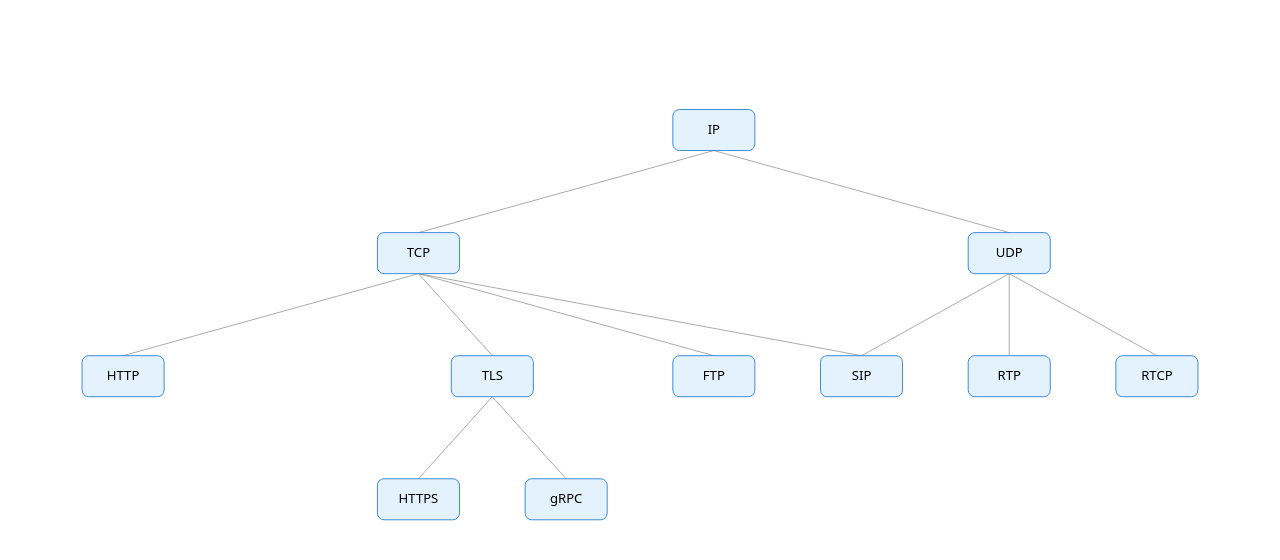
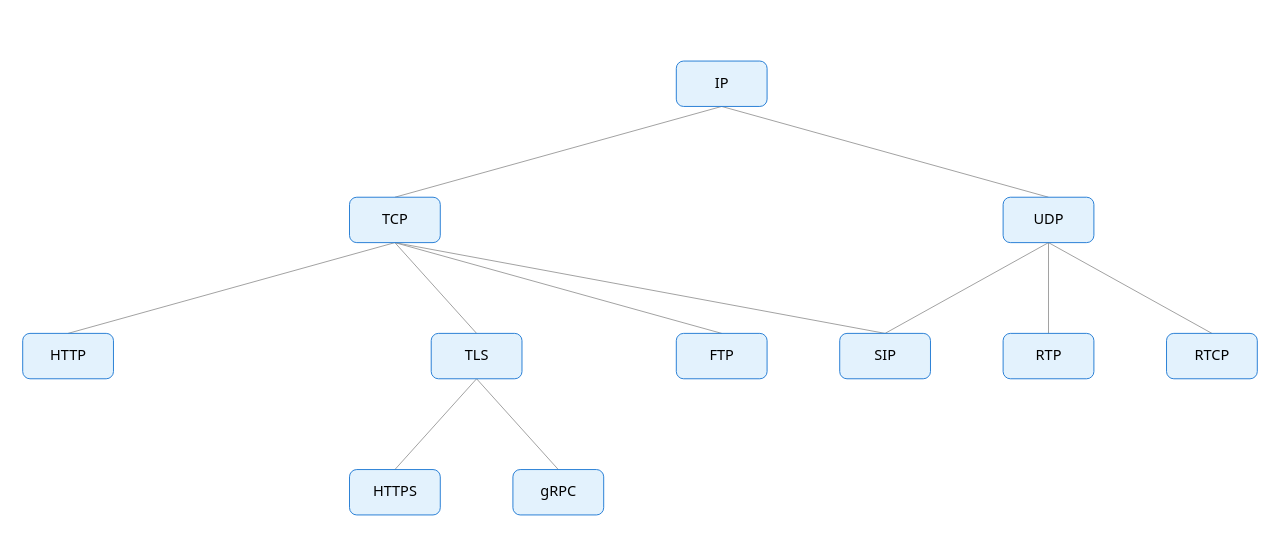
Before and after one commit to nikhildhole/protocol-hierarchy-explorer, a Preact app: page / in a window 1280 px wide. Shown: the part 112-672 px from the top of the page. Built offline with nearby package versions, Linux system fonts and the light colour scheme.

Commit message:
feat: Transition to pointer events for enhanced interaction, implement dynamic SVG sizing, and introduce a comprehensive README.

```diff
--- a/index.html
+++ b/index.html
@@ -5,6 +5,22 @@
     <link rel="icon" type="image/svg+xml" href="/favicon.svg" />
     <meta name="viewport" content="width=device-width, initial-scale=1.0" />
     <title>Protocol Hierarchy Explorer</title>
+    <style>
+      html, body {
+        height: 100%;
+        margin: 0;
+      }
+
+      #app {
+        height: 100vh;
+      }
+
+      @supports (height: 100dvh) {
+        #app {
+          height: 100dvh;
+        }
+      }
+    </style>
   </head>
   <body>
     <div id="app"></div>
--- a/src/app.jsx
+++ b/src/app.jsx
@@ -1,3 +1,4 @@
+// app.jsx
 import { graph, registry } from "./data/protocols";
 import { GraphView } from "./graph/GraphView";
 
--- a/src/graph/GraphView.jsx
+++ b/src/graph/GraphView.jsx
@@ -1,12 +1,16 @@
+// GraphView.jsx
 import { useEffect, useRef, useState, useMemo } from "preact/hooks";
 import { usePanZoom } from "./usePanZoom";
 import layoutTree from "./utils/layoutTree";
 
 export function GraphView({ graph, registry }) {
+  const width = window.innerWidth;
+  const height = window.innerHeight;
+
   const { zoom, setZoom, pan, setPan, handlers } = usePanZoom();
   const init = useRef(false);
   const dragNodeId = useRef(null);
-  const lastMousePos = useRef({ x: 0, y: 0 });
+  const lastPointerPos = useRef({ x: 0, y: 0 });
   const [, forceRender] = useState({});
 
   useMemo(() => {
@@ -18,80 +22,77 @@ export function GraphView({ graph, registry }) {
   useEffect(() => {
     if (nodesArray.length > 0 && !init.current) {
       let minX = Infinity, minY = Infinity, maxX = -Infinity, maxY = -Infinity;
+
       nodesArray.forEach(n => {
         if (n.x < minX) minX = n.x;
         if (n.x > maxX) maxX = n.x;
         if (n.y < minY) minY = n.y;
         if (n.y > maxY) maxY = n.y;
       });
-        const graphWidth = maxX - minX + 300;
-        const graphHeight = maxY - minY + 300;
-        // 1200x800 is the svg viewBox setting in the render below
-        const viewWidth = 1200;
-        const viewHeight = 800;
+
+      const graphWidth = maxX - minX + 150;
+      const graphHeight = maxY - minY + 100;
+
+      const viewWidth = width;
+      const viewHeight = height;
 
       const zoomX = viewWidth / graphWidth;
       const zoomY = viewHeight / graphHeight;
+
       let finalZoom = Math.min(zoomX, zoomY, 1.2);
-
       finalZoom = Math.max(0.2, finalZoom);
 
       const graphCenterX = (minX + maxX) / 2;
       const graphCenterY = (minY + maxY) / 2;
 
       setZoom(finalZoom);
+
       setPan({
         x: (viewWidth / 2) - graphCenterX * finalZoom,
         y: (viewHeight / 2) - graphCenterY * finalZoom
       });
+
       init.current = true;
     }
   }, [nodesArray]);
 
-  const onNodeMouseDown = (id, e) => {
+  const onNodePointerDown = (id, e) => {
     e.stopPropagation();
     dragNodeId.current = id;
-    lastMousePos.current = { x: e.clientX, y: e.clientY };
+    lastPointerPos.current = { x: e.clientX, y: e.clientY };
   };
 
   const customHandlers = {
     ...handlers,
-    onMouseMove: (e) => {
+    onPointerMove: (e) => {
       if (dragNodeId.current) {
-        const dx = (e.clientX - lastMousePos.current.x) / zoom;
-        const dy = (e.clientY - lastMousePos.current.y) / zoom;
+        const dx = (e.clientX - lastPointerPos.current.x) / zoom;
+        const dy = (e.clientY - lastPointerPos.current.y) / zoom;
 
         graph.nodes[dragNodeId.current].x += dx;
         graph.nodes[dragNodeId.current].y += dy;
 
-        lastMousePos.current = { x: e.clientX, y: e.clientY };
+        lastPointerPos.current = { x: e.clientX, y: e.clientY };
         forceRender({});
-      } else if (handlers.onMouseMove) {
-        handlers.onMouseMove(e);
+      } else if (handlers.onPointerMove) {
+        handlers.onPointerMove(e);
       }
     },
-    onMouseUp: (e) => {
-      if (dragNodeId.current) {
+    onPointerUp: (e) => {
       dragNodeId.current = null;
-      }
-      if (handlers.onMouseUp) {
-        handlers.onMouseUp(e);
-      }
+      handlers.onPointerUp?.(e);
     },
-    onMouseLeave: (e) => {
-      if (dragNodeId.current) {
+    onPointerLeave: (e) => {
       dragNodeId.current = null;
-      }
-      if (handlers.onMouseLeave) {
-        handlers.onMouseLeave(e);
-      }
+      handlers.onPointerLeave?.(e);
     }
   };
 
   return (
     <svg
-      class="w-full h-full bg-white cursor-grab active:cursor-grabbing"
-      viewBox="0 0 1200 800"
+      className="w-full h-full bg-white cursor-grab active:cursor-grabbing"
+      style={{ touchAction: "none" }}
+      viewBox={`0 0 ${width} ${height}`}
       {...customHandlers}
     >
       <g transform={`translate(${pan.x},${pan.y}) scale(${zoom})`}>
@@ -122,7 +123,7 @@ export function GraphView({ graph, registry }) {
               key={node.id}
               x={node.x}
               y={node.y}
-              onMouseDown={(e) => onNodeMouseDown(node.id, e)}
+              onPointerDown={(e) => onNodePointerDown(node.id, e)}
               {...node}
             />
           );
--- a/src/graph/nodes/Node.jsx
+++ b/src/graph/nodes/Node.jsx
@@ -1,6 +1,7 @@
-export function SimpleNode({ x, y, label, onMouseDown }) {
+// Node.jsx
+export function SimpleNode({ x, y, label, onPointerDown }) {
   return (
-    <g onMouseDown={onMouseDown} style={{ cursor: "grab", userSelect: "none" }}>
+    <g onPointerDown={onPointerDown} style={{ cursor: "grab", userSelect: "none" }}>
       <circle cx={x} cy={y} r="4" fill="red" />
 
       <rect
--- a/src/graph/usePanZoom.js
+++ b/src/graph/usePanZoom.js
@@ -19,12 +19,12 @@ export function usePanZoom() {
     setZoom(newZoom);
   }
 
-  function onMouseDown(e) {
+  function onPointerDown(e) {
     isDragging.current = true;
     last.current = { x: e.clientX, y: e.clientY };
   }
 
-  function onMouseMove(e) {
+  function onPointerMove(e) {
     if (!isDragging.current) return;
 
     const dx = e.clientX - last.current.x;
@@ -38,7 +38,7 @@ export function usePanZoom() {
     last.current = { x: e.clientX, y: e.clientY };
   }
 
-  function onMouseUp() {
+  function onPointerUp() {
     isDragging.current = false;
   }
 
@@ -49,10 +49,10 @@ export function usePanZoom() {
     setPan,
     handlers: {
       onWheel,
-      onMouseDown,
-      onMouseMove,
-      onMouseUp,
-      onMouseLeave: onMouseUp
+      onPointerDown,
+      onPointerMove,
+      onPointerUp,
+      onPointerLeave: onPointerUp
     }
   };
 }
--- a/src/graph/utils/layoutTree.js
+++ b/src/graph/utils/layoutTree.js
@@ -1,3 +1,4 @@
+// layoutTree.js
 function buildTree(graph) {
   const childrenMap = {};
   const hasParent = new Set();
```
Also changed, not shown: 1 other file (tests, documents, lock files or other folders). Lines whose indentation alone changed are shown as unchanged.
